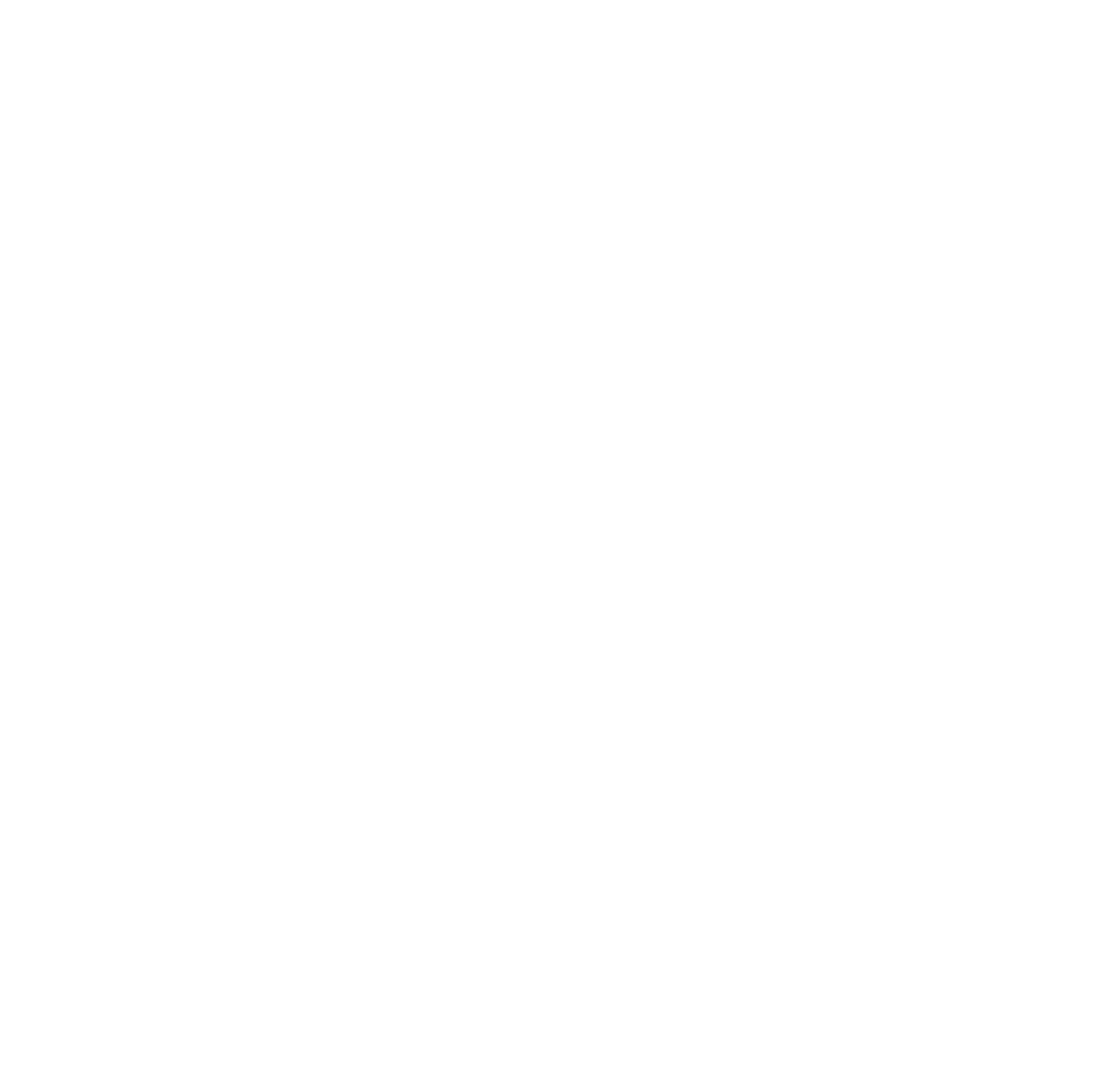
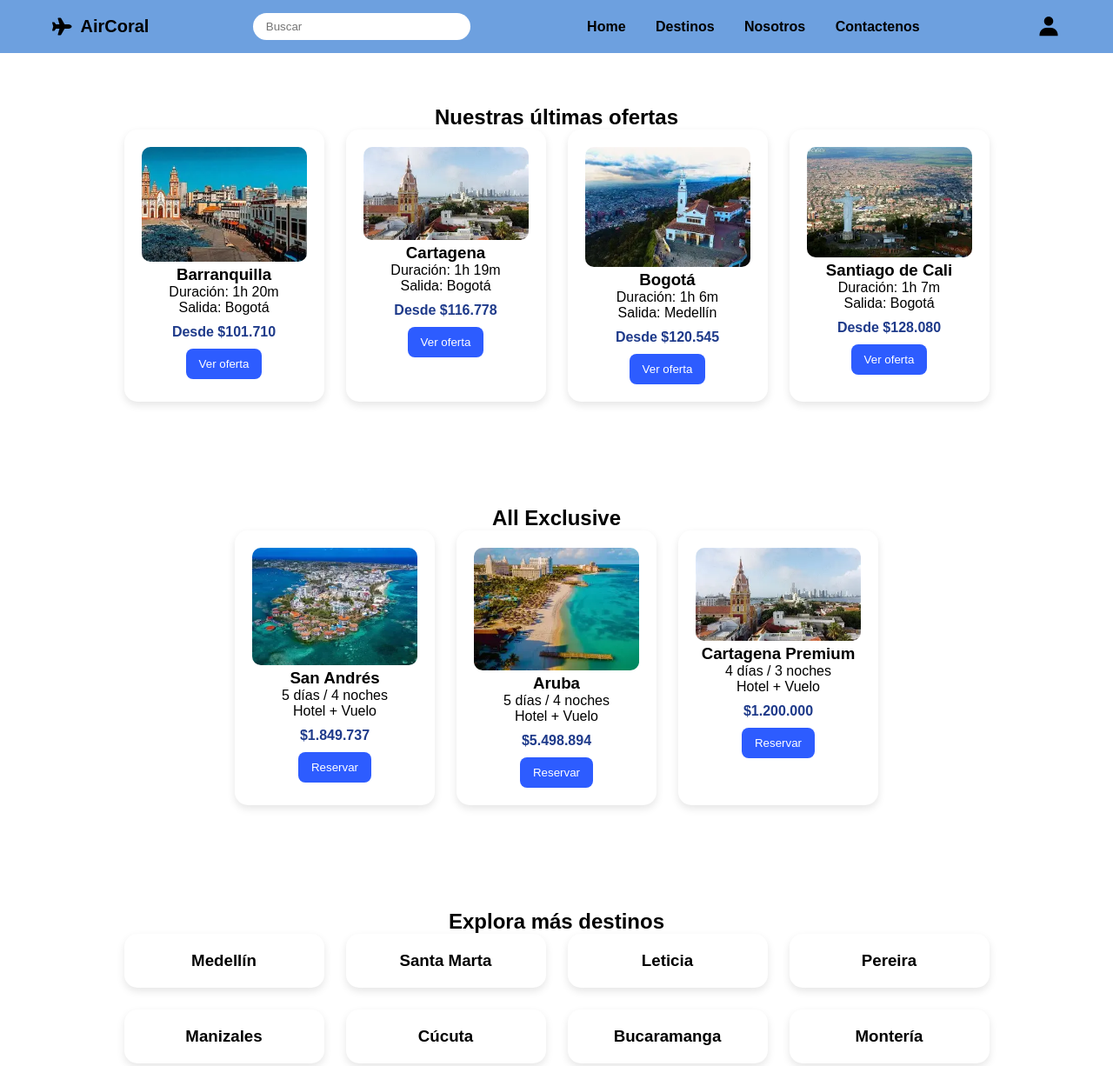
Before and after one commit to JAHACARI/Air_Coral, a plain HTML site: page destinos.html in a window 1280 px wide. Shown: the top 1226 px of the page at 87% size. Before the commit the page ends 800 px from the top, so only its background shows below. Drawn offline with nearby package versions, Linux system fonts and the light colour scheme.

Commit message:
destinos cambios cambios

```diff
--- a/CSS/destinos.css
+++ b/CSS/destinos.css
@@ -0,0 +1,99 @@
+*{
+margin:0;
+padding:0;
+box-sizing:border-box;
+font-family:Arial;
+}
+
+
+/* NAVBAR */
+
+.navbar{
+
+display:flex;
+align-items:center;
+justify-content:space-between;
+padding:15px 60px;
+background:#6da0df;
+
+}
+
+.logo{
+
+display:flex;
+align-items:center;
+gap:10px;
+font-size:20px;
+font-weight:bold;
+
+}
+
+.logo img{
+
+width:40px;
+
+}
+
+.search{
+
+padding:8px 15px;
+border-radius:20px;
+border:none;
+width:250px;
+
+}
+
+nav a{
+
+margin:0 15px;
+text-decoration:none;
+color:black;
+font-weight:bold;
+
+}
+
+.bxs-user{
+
+font-size:28px;
+
+}
+
+.ofertas, .paquetes, .mas-destinos{
+padding:60px;
+text-align:center;
+}
+
+.contenedor-destinos{
+display:flex;
+flex-wrap:wrap;
+justify-content:center;
+gap:25px;
+}
+
+.destino{
+background:white;
+width:230px;
+padding:20px;
+border-radius:15px;
+box-shadow:0 4px 10px rgba(0,0,0,0.1);
+}
+
+.destino img{
+width:100%;
+border-radius:10px;
+}
+
+.precio{
+font-weight:bold;
+color:#1e3a8a;
+margin:10px 0;
+}
+
+button{
+background:#2d5cff;
+color:white;
+border:none;
+padding:10px 15px;
+border-radius:8px;
+cursor:pointer;
+}
--- a/destinos.html
+++ b/destinos.html
@@ -0,0 +1,152 @@
+<!DOCTYPE html>
+<html lang="es">
+<head>
+<meta charset="UTF-8">
+<title>Destinos | AirCoral</title>
+<link rel="stylesheet" href="CSS/destinos.css">
+<link href='https://unpkg.com/boxicons@2.1.4/css/boxicons.min.css' rel='stylesheet'>
+<link rel="stylesheet" href="https://cdnjs.cloudflare.com/ajax/libs/font-awesome/6.5.0/css/all.min.css">
+</head>
+
+<body>
+
+<header class="navbar">
+<h2 class="logo">
+<i class="fa-solid fa-plane"></i> AirCoral
+</h2>
+</div>
+
+<input class="search" type="text" placeholder="Buscar">
+
+<nav>
+<a href="index.html">Home</a>
+<a href="destinos.html">Destinos</a>
+<a href="nosotros.html">Nosotros</a>
+<a href="contactenos.html">Contactenos</a>
+</nav>
+
+<i class='bx bxs-user'></i>
+
+</header>
+
+</header>
+
+<!-- OFERTAS -->
+
+<section class="ofertas">
+
+<h1>Nuestras últimas ofertas</h1>
+
+<div class="contenedor-destinos">
+
+<div class="destino">
+<img src="img/barran.webp">
+<h3>Barranquilla</h3>
+<p>Duración: 1h 20m</p>
+<p>Salida: Bogotá</p>
+<p class="precio">Desde $101.710</p>
+<button>Ver oferta</button>
+</div>
+
+<div class="destino">
+<img src="img/carta.webp">
+<h3>Cartagena</h3>
+<p>Duración: 1h 19m</p>
+<p>Salida: Bogotá</p>
+<p class="precio">Desde $116.778</p>
+<button>Ver oferta</button>
+</div>
+
+<div class="destino">
+<img src="img/bogo.webp">
+<h3>Bogotá</h3>
+<p>Duración: 1h 6m</p>
+<p>Salida: Medellín</p>
+<p class="precio">Desde $120.545</p>
+<button>Ver oferta</button>
+</div>
+
+<div class="destino">
+<img src="img/sant.webp">
+<h3>Santiago de Cali</h3>
+<p>Duración: 1h 7m</p>
+<p>Salida: Bogotá</p>
+<p class="precio">Desde $128.080</p>
+<button>Ver oferta</button>
+</div>
+
+</div>
+
+</section>
+
+
+<!-- ALL EXCLUSIVE -->
+
+<section class="paquetes">
+
+<h1>All Exclusive</h1>
+
+<div class="contenedor-destinos">
+
+<div class="destino">
+<img src="img/sanandres.webp">
+<h3>San Andrés</h3>
+<p>5 días / 4 noches</p>
+<p>Hotel + Vuelo</p>
+<p class="precio">$1.849.737</p>
+<button>Reservar</button>
+</div>
+
+<div class="destino">
+<img src="img/aruba.webp">
+<h3>Aruba</h3>
+<p>5 días / 4 noches</p>
+<p>Hotel + Vuelo</p>
+<p class="precio">$5.498.894</p>
+<button>Reservar</button>
+</div>
+
+<div class="destino">
+<img src="img/carta.webp">
+<h3>Cartagena Premium</h3>
+<p>4 días / 3 noches</p>
+<p>Hotel + Vuelo</p>
+<p class="precio">$1.200.000</p>
+<button>Reservar</button>
+</div>
+
+</div>
+
+</section>
+
+
+<!-- MÁS DESTINOS -->
+
+<section class="mas-destinos">
+
+<h1>Explora más destinos</h1>
+
+<div class="contenedor-destinos">
+
+<div class="destino"><h3>Medellín</h3></div>
+<div class="destino"><h3>Santa Marta</h3></div>
+<div class="destino"><h3>Leticia</h3></div>
+<div class="destino"><h3>Pereira</h3></div>
+<div class="destino"><h3>Manizales</h3></div>
+<div class="destino"><h3>Cúcuta</h3></div>
+<div class="destino"><h3>Bucaramanga</h3></div>
+<div class="destino"><h3>Montería</h3></div>
+<div class="destino"><h3>Valledupar</h3></div>
+<div class="destino"><h3>Popayán</h3></div>
+<div class="destino"><h3>Riohacha</h3></div>
+<div class="destino"><h3>Quibdó</h3></div>
+<div class="destino"><h3>Villavicencio</h3></div>
+<div class="destino"><h3>Neiva</h3></div>
+<div class="destino"><h3>Ipiales</h3></div>
+
+</div>
+
+</section>
+
+</body>
+</html>
```
Also changed, not shown: index.html (+22 -22 lines).
